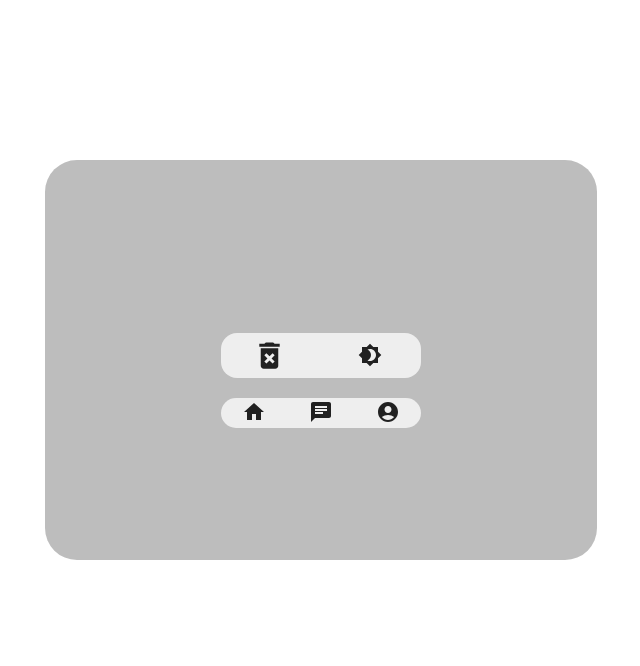
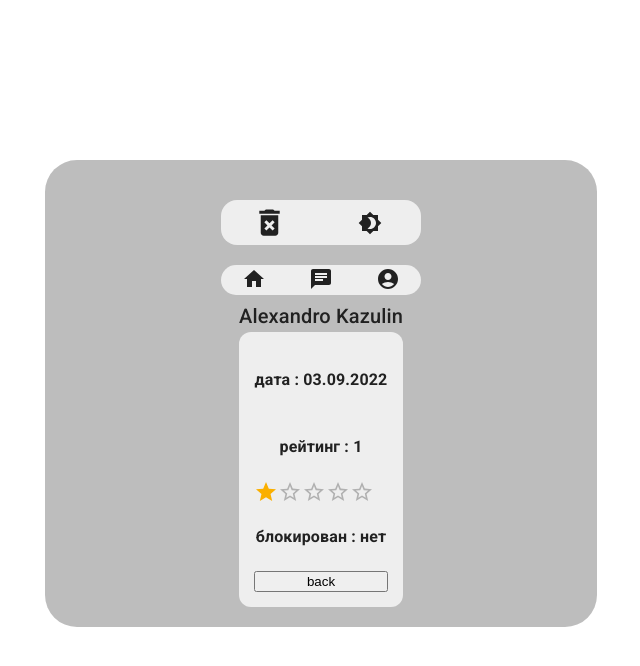
Before and after one commit to YKant-portfolio/traning_react_project, a React (Create React App) app: page /profile/1 in a window 1280 px wide. Shown: the top 666 px of the page, without its empty margins (319-959 px from the left). Built offline with nearby package versions, Linux system fonts and the light colour scheme.

Commit message:
Сделал функционал выбор профиля из списка через параметры в ссылках

```diff
--- a/src/component/APP/App.js
+++ b/src/component/APP/App.js
@@ -47,13 +47,17 @@ function App() {
 
 	const clearData = () => {
 		setMessage([]);
+		setProfiles([]);
 	}
 
-	const addItem = (author, text) => {
+	const addItem = (author, text, raiting, date) => {
 		newItem = {
+			id: `${maxId++}`,
 			author,
 			text,
-			id: maxId++,
+			date,
+			raiting: `${raiting}`,
+			blocked: `${false}`,
 		}
 		setRobot(true);
 	}
@@ -71,10 +75,14 @@ function App() {
 				setLoading(false);
 				setMsg(true);
 				setMessage([...message, newItem]);
+				setProfiles([...profiles, newItem])
 			}, 3000);
 			return () => { clearTimeout(timeout) };
 		}
-	}, [robot, message]);
+	}, [robot, message, profiles]);
+
+	// console.log(profiles);
+
 
 	useEffect(() => {
 		const timeout = setTimeout(() => {
@@ -126,10 +134,10 @@ function App() {
 								<Route path="/chats" component={Chats} />
 								<Route path="/profiles" component={Profiles} />
 								<Route
-									path="/profile:id"
+									path="/profile/:id"
 									render={({ match }) => {
 										const { id } = match.params;
-										const profileId = profiles.find((el) => el.id === +id);
+										const profileId = profiles.find((el) => el.id === id);
 										return <Profile  {...profileId} />
 									}}
 								/>
--- a/src/component/Form/Form.js
+++ b/src/component/Form/Form.js
@@ -3,13 +3,16 @@ import SendIcon from '@mui/icons-material/Send';
 import TextField from '@mui/material/TextField';
 import Typography from '@mui/material/Typography';
 import IconButton from '@mui/material/IconButton';
+import Rating from '@mui/material/Rating';
 import { Context } from '../../context/context';
 
 
 const formStyle = {
 	width: '100%',
 	display: 'flex',
-	justifyContent: 'space-around',
+	flexDirection: 'column',
+	justifyContent: ' space-between',
+	alignItems: 'center',
 	marginBottom: "20px"
 }
 const inputStyle = {
@@ -21,9 +24,9 @@ const inputStyle = {
 const Form = () => {
 	const { addItem } = useContext(Context);
 
-	const [state, setState] = useState({ author: '', message: '' });
+	const [state, setState] = useState({ author: '', message: '', raiting: null, date: '' });
 
-	const { author, message } = state;
+	const { author, message, raiting, date } = state;
 	const inputRef = useRef();
 	const handleClick = () => {
 		inputRef.current.focus();
@@ -32,13 +35,23 @@ const Form = () => {
 	const onValueChange = (e) => {
 		const { name, value } = e.target;
 		setState(prevState => ({ ...prevState, [name]: value }));
+		setState(prevState => ({ ...prevState, date: resDate }));
 	}
+
+	let dateNow = new Date();
+	let resDate = `${dateNow.getDate() < 10 ? '0' + dateNow.getDate() : dateNow.getDate()}.${dateNow.getMonth() + 1 < 10 ? '0' + (dateNow.getMonth() + 1) : dateNow.getMonth() + 1}.${dateNow.getFullYear()}`;
+
 
 	const onSubmitItem = (e) => {
 		e.preventDefault();
-		addItem(author, message);
-		setState({ author: '', message: '' });
+
+		addItem(author, message, raiting, date);
+		setState({ author: '', message: '', raiting: null, date: '' });
 		handleClick();
+	}
+
+	const handleChange = (e, newValue) => {
+		setState(prevState => ({ ...prevState, raiting: newValue }));
 	}
 
 	useEffect(() => {
@@ -54,6 +67,7 @@ const Form = () => {
 			</Typography>
 			<form style={formStyle}
 				onSubmit={onSubmitItem}	>
+				<div>
 					<TextField id="standard-basic"
 						label="author"
 						{...inputStyle}
@@ -69,7 +83,13 @@ const Form = () => {
 						name='message'
 						value={message}
 						onChange={onValueChange} />
+				</div>
+				<div>
+					<Rating
+						value={raiting}
+						onChange={handleChange} />
 					<IconButton color='inherit' type="submit"><SendIcon fontSize='large' /></IconButton>
+				</div>
 			</form>
 		</>
 	)
--- a/src/component/Message/Message.js
+++ b/src/component/Message/Message.js
@@ -1,7 +1,5 @@
 import React, { useContext } from 'react'
-
 import Scroll from '../SmoothScroll/SmoothScroll';
-
 import { Context } from '../../context/context';
 
 import List from '@mui/material/List';
@@ -38,7 +36,7 @@ function Message() {
 
 
 	return (
-		<Box className='box' sx={{ bgcolor: 'primary.light', minHeight: '200px', minWidth: '300px', maxWidth: '100%', textAlign: 'center', padding: '5px', maxHeight: 380, overflow: 'auto' }}
+		<Box sx={{ bgcolor: 'primary.light', minHeight: '200px', minWidth: '300px', maxWidth: '100%', textAlign: 'center', padding: '5px', maxHeight: 380, overflow: 'auto' }}
 			{...boxStyle}>
 			<Scroll />
 			<List>
--- a/src/pages/Profile.js
+++ b/src/pages/Profile.js
@@ -1,10 +1,20 @@
 import { useHistory, useRouteMatch } from "react-router-dom"
 
-export const Profile = ({ id, author, raiting, date }) => {
+import Box from '@mui/material/Box';
+import Typography from '@mui/material/Typography';
+import Rating from '@mui/material/Rating';
+
+const boxStyle = {
+	display: "flex",
+	flexDirection: 'column',
+	justifyContent: "center",
+	borderRadius: 3,
+}
+
+export const Profile = ({ id, author, raiting, date, blocked }) => {
 
 	const history = useHistory();
 	const match = useRouteMatch();
-
 
 	const isProfile = match.path !== '/profiles';
 
@@ -13,19 +23,30 @@ export const Profile = ({ id, author, raiting, date }) => {
 	}
 
 	const handleClickBack = () => {
-		/* history.push('/posts'); */
 		history.goBack();
-		//history.go(-1);
 	}
+
+	const res = <>
+		<h4>дата : {date}</h4>
+		<h4>рейтинг : {raiting}</h4>
+		<Rating name="disabled" value={+raiting} readOnly />
+		<h4>блокирован : {blocked ? 'нет' : 'да'}</h4>
+		<button onClick={handleClickBack}>back</button>
+	</>
 
 	return (
 		<div>
-			{/* <h5><Link to={`/profile/${id}`}>{author}</Link></h5> */}
-			<h3 onClick={!isProfile ? handleClick : Function.prototype} >{author}</h3>
-			<p>{date}</p>
-			{
-				isProfile && <button onClick={handleClickBack}>back</button>
-			}
-		</div>
+			<Typography variant='h6'
+				textAlign='center'
+				marginTop='5px'
+				onClick={!isProfile ? handleClick : Function.prototype} >{author}</Typography>
+
+			<Box className='box' sx={{ bgcolor: 'primary.light', textAlign: 'center', padding: '15px', overflow: 'auto', marginBottom: '20px' }}
+				{...boxStyle}>
+				{
+					isProfile && res
+				}
+			</Box>
+		</div >
 	)
 }
--- a/src/pages/Profiles.js
+++ b/src/pages/Profiles.js
@@ -4,6 +4,7 @@ import { useContext } from "react";
 import { Context } from "../context/context";
 
 import Box from '@mui/material/Box';
+import List from '@mui/material/List';
 
 const boxStyle = {
 	display: "flex",
@@ -16,16 +17,17 @@ const boxStyle = {
 export const Profiles = () => {
 	const { profiles } = useContext(Context);
 
+
 	return (
 		<Box sx={{ bgcolor: 'primary.light', minHeight: '200px', minWidth: '300px', maxWidth: '100%', textAlign: 'center', padding: '5px', maxHeight: 380, overflow: 'auto' }}
 			{...boxStyle}>
-			<ul>
+			<List>
 				{profiles.map(item => < Profile key={item.id}{...item} />)}
-			</ul>
+			</List>
 		</Box >
 	)
 }
 
 Profiles.defaultProps = {
-	posts: [],
+	profiles: [],
 };
--- a/src/services/services.js
+++ b/src/services/services.js
@@ -1,9 +1,9 @@
 class Service {
 
 	getUsers = [
-		{ id: "1", author: "Alexandro Kazulin", text: "HI Im Kazulin", date: "03.09.2022", raiting: "5", blocked: "false" },
-		{ id: "2", author: "Dio Denisovich", text: "HI Im Dio", date: "03.09.2022", raiting: "5", blocked: "false" },
-		{ id: "3", author: "Marsel Kyasar", text: "HI Im Marsel", date: "03.09.2022", raiting: "5", blocked: "false" },
+		{ id: "1", author: "Alexandro Kazulin", text: "HI Im Kazulin", date: "03.09.2022", raiting: "1", blocked: "false" },
+		{ id: "2", author: "Dio Denisovich", text: "HI Im Dio", date: "03.09.2022", raiting: "3", blocked: "false" },
+		{ id: "3", author: "Marsel Kyasar", text: "HI Im Marsel", date: "03.09.2022", raiting: 5, blocked: "false" },
 	]
 
 	getAuthorText = (() => {
```
Lines whose indentation alone changed are shown as unchanged.
